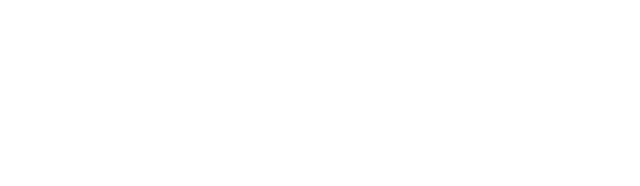
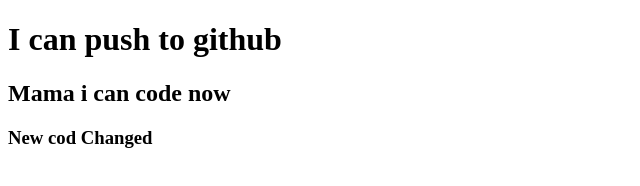
Before and after one commit to freelancermahabubs/my-second-repo, a plain HTML site: page index.html in a window 1280 px wide. Shown: the whole page, without its empty margins (0-640 px from the left). Drawn offline with Linux system fonts and the light colour scheme.

Commit message:
added header

```diff
--- a/index.html
+++ b/index.html
@@ -7,6 +7,8 @@
   <title>My Second GiHub Repo</title>
 </head>
 <body>
-
+  <h1>I  can push to github</h1>
+  <h2>Mama i can code now</h2>
+  <h3>New cod Changed</h3>
 </body>
 </html>
```
